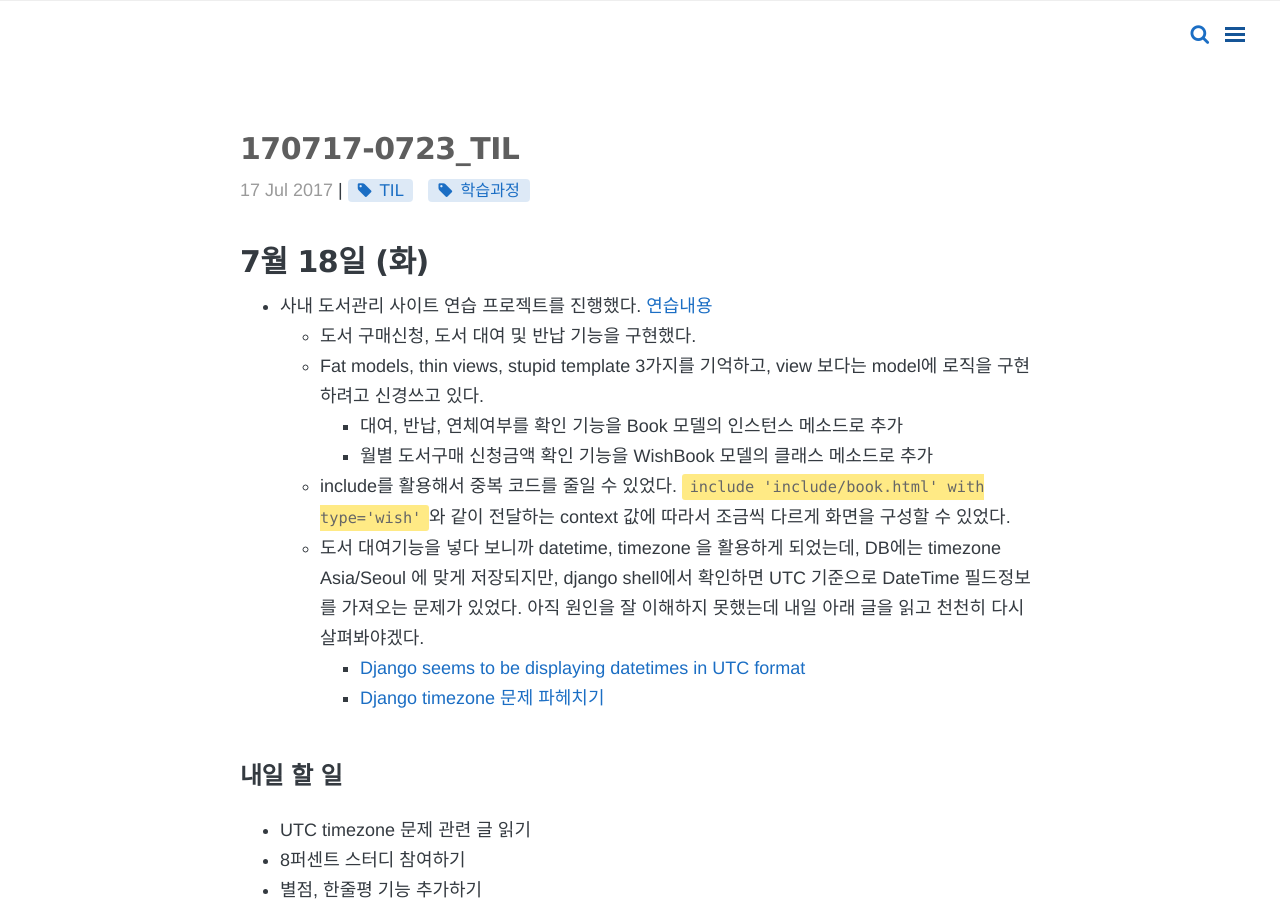
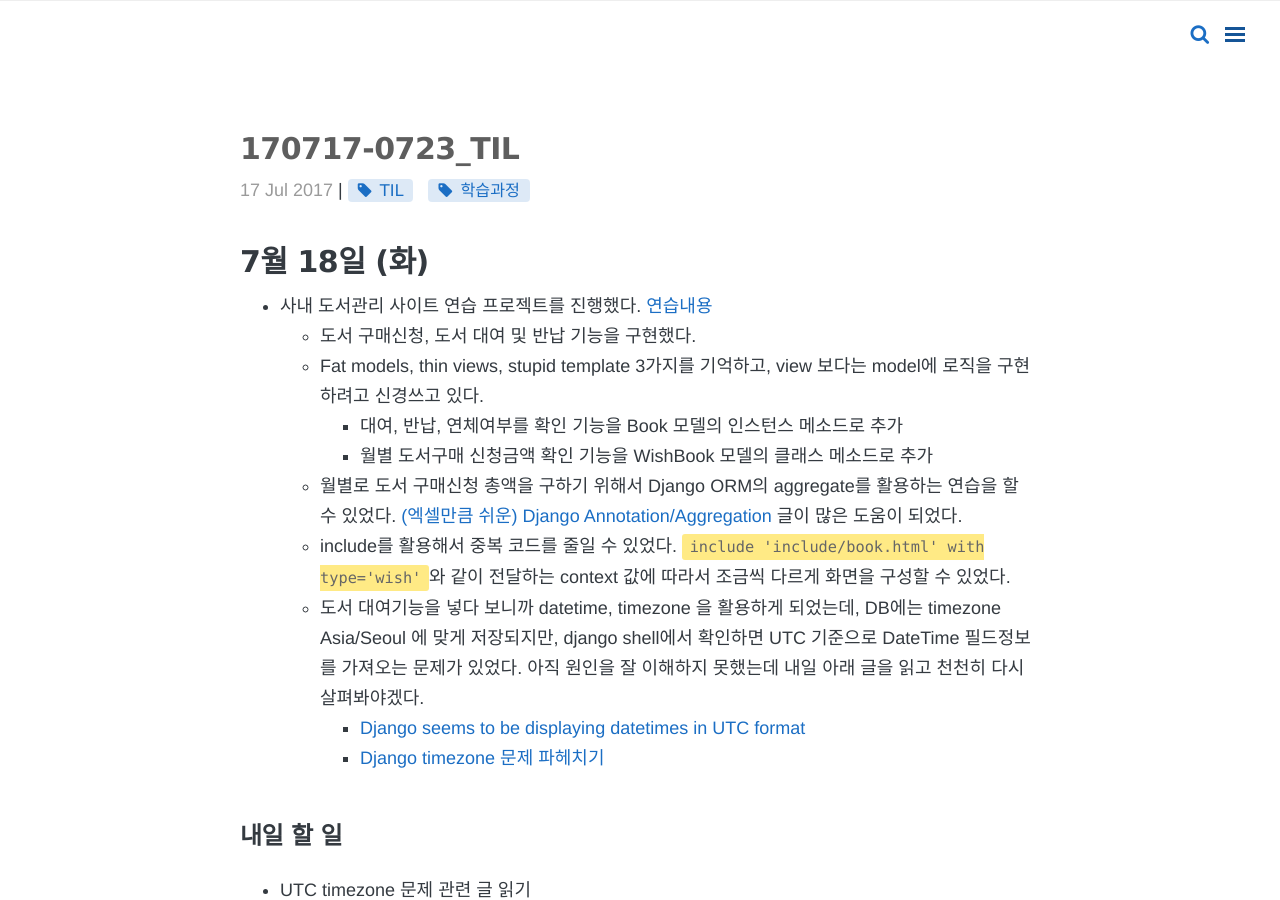
Before and after one commit to wayhome25/wayhome25.github.io, a Jekyll site: the page built from _posts/TIL(Today I Learned)/2017-07-17-07-23-TIL.md, in a window 1280 px wide and 900 px high. Built offline with Jekyll 4.4.1, drawn with Linux system fonts in a browser that asks for light colours; nearby versions of some CDN libraries; comment, search, counter and statistics services are not loaded.

Commit message:
add blog post

```diff
--- a/_posts/TIL(Today I Learned)/2017-07-17-07-23-TIL.md
+++ b/_posts/TIL(Today I Learned)/2017-07-17-07-23-TIL.md
@@ -13,6 +13,7 @@ comments: true
   - Fat models, thin views, stupid template 3가지를 기억하고, view 보다는 model에 로직을 구현하려고 신경쓰고 있다.
     - 대여, 반납, 연체여부를 확인 기능을 Book 모델의 인스턴스 메소드로 추가
     - 월별 도서구매 신청금액 확인 기능을 WishBook 모델의 클래스 메소드로 추가
+  - 월별로 도서 구매신청 총액을 구하기 위해서 Django ORM의 aggregate를 활용하는 연습을 할 수 있었다. [(엑셀만큼 쉬운) Django Annotation/Aggregation](http://raccoonyy.github.io/django-annotate-and-aggregate-like-as-excel/) 글이 많은 도움이 되었다.
   - include를 활용해서 중복 코드를 줄일 수 있었다. `include 'include/book.html' with type='wish'`와 같이 전달하는 context 값에 따라서 조금씩 다르게 화면을 구성할 수 있었다.
   - 도서 대여기능을 넣다 보니까 datetime, timezone 을 활용하게 되었는데, DB에는 timezone Asia/Seoul 에 맞게 저장되지만, django shell에서 확인하면 UTC 기준으로 DateTime 필드정보를 가져오는 문제가 있었다. 아직 원인을 잘 이해하지 못했는데 내일 아래 글을 읽고 천천히 다시 살펴봐야겠다.
     - [Django seems to be displaying datetimes in UTC format](https://stackoverflow.com/questions/19134191/django-seems-to-be-displaying-datetimes-in-utc-format)
```
